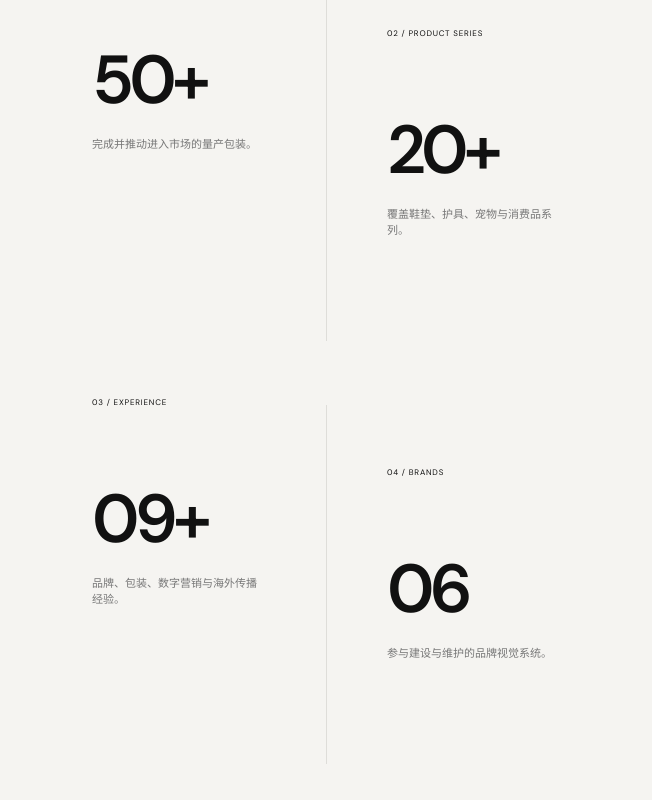
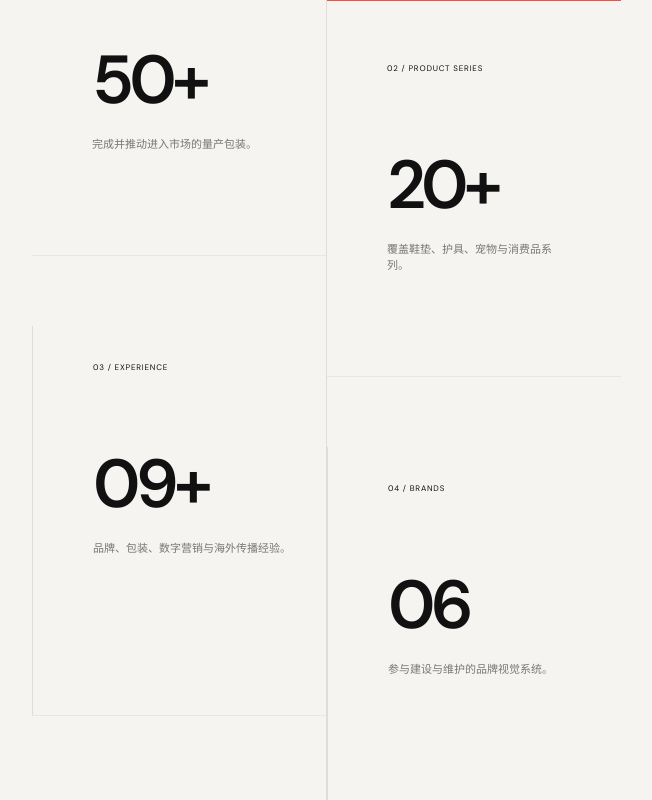
Before and after one commit to 1461760450-boop/zhuzi-design-space, a React (Vite) app: page / in a window 1280 px wide. Shown: the part 1540-2340 px from the top of the page, without its empty margins (608-1260 px from the left). Built offline with nearby package versions, Linux system fonts and the light colour scheme; the HTML template or start-up script is replaced by a standard one.

Commit message:
Rebuild metrics as independent staggered columns

```diff
--- a/src/App.tsx
+++ b/src/App.tsx
@@ -179,10 +179,14 @@ export default function App() {
             event.currentTarget.style.setProperty('--metric-x', '0')
             event.currentTarget.style.setProperty('--metric-y', '0')
           }}>
-            <article><div className="metric-inner"><small>01 / PACKAGES</small><CountUp value={50} suffix="+" /><p>完成并推动进入市场的量产包装。</p></div></article>
-            <article><div className="metric-inner"><small>02 / PRODUCT SERIES</small><CountUp value={20} suffix="+" /><p>覆盖鞋垫、护具、宠物与消费品系列。</p></div></article>
-            <article><div className="metric-inner"><small>03 / EXPERIENCE</small><CountUp value={9} suffix="+" /><p>品牌、包装、数字营销与海外传播经验。</p></div></article>
-            <article><div className="metric-inner"><small>04 / BRANDS</small><CountUp value={6} /><p>参与建设与维护的品牌视觉系统。</p></div></article>
+            <div className="metric-column">
+              <article className="metric-one"><div className="metric-inner"><small>01 / PACKAGES</small><CountUp value={50} suffix="+" /><p>完成并推动进入市场的量产包装。</p></div></article>
+              <article className="metric-three"><div className="metric-inner"><small>03 / EXPERIENCE</small><CountUp value={9} suffix="+" /><p>品牌、包装、数字营销与海外传播经验。</p></div></article>
+            </div>
+            <div className="metric-column metric-column-right">
+              <article className="metric-two"><div className="metric-inner"><small>02 / PRODUCT SERIES</small><CountUp value={20} suffix="+" /><p>覆盖鞋垫、护具、宠物与消费品系列。</p></div></article>
+              <article className="metric-four"><div className="metric-inner"><small>04 / BRANDS</small><CountUp value={6} /><p>参与建设与维护的品牌视觉系统。</p></div></article>
+            </div>
           </div>
           <div className="mission-next"><small><i /> 02 &nbsp; PORTFOLIO</small><strong>CASE<br />STUDIES.</strong><p>STRATEGY, VISUAL SYSTEMS<br />AND COMMERCIAL DELIVERY.</p></div>
         </div>
--- a/src/index.css
+++ b/src/index.css
@@ -45,10 +45,6 @@
 .metric-grid article:nth-child(3) .metric-inner{transform:translate3d(calc(var(--metric-x) * 6px),calc(var(--metric-y) * -9px),0)}
 .metric-grid article:nth-child(4) .metric-inner{transform:translate3d(calc(var(--metric-x) * -9px),calc(var(--metric-y) * -7px),0)}
 .metric-grid:hover .metric-inner{transition-duration:.12s}
-.metric-grid{row-gap:64px}
-.metric-grid article:nth-child(3){margin-top:0;border-top:0}
-.metric-grid article:nth-child(4){border-top:0}
-.metric-grid article:nth-child(3):before,.metric-grid article:nth-child(4):before{display:none}
 
 @media(max-width:900px){
   .metric-grid article{min-height:300px;padding:0}.metric-inner{padding:22px 12px}
@@ -57,6 +53,24 @@
 
 @media(prefers-reduced-motion:reduce){
   .metric-inner{transform:none!important;transition:none!important}
+}
+
+/* Independent masonry columns — prevents left/right overlap */
+.metric-grid{display:grid;grid-template-columns:1fr 1fr;gap:0;align-items:start;row-gap:0}
+.metric-column{min-width:0}
+.metric-column-right{padding-top:105px;border-left:1px solid var(--line)}
+.metric-grid article,.metric-grid article:nth-child(2),.metric-grid article:nth-child(3),.metric-grid article:nth-child(4){min-height:390px;margin:0;padding:0;border-top:0;border-bottom:1px solid #e9e7e2}
+.metric-grid article:before{display:none!important}
+.metric-grid .metric-one,.metric-grid .metric-two{border-top:3px solid var(--red)}
+.metric-grid .metric-three,.metric-grid .metric-four{border-top:0}
+.metric-grid .metric-one .metric-inner{transform:translate3d(calc(var(--metric-x) * 7px),calc(var(--metric-y) * 8px),0)}
+.metric-grid .metric-two .metric-inner{transform:translate3d(calc(var(--metric-x) * -8px),calc(var(--metric-y) * 6px),0)}
+.metric-grid .metric-three .metric-inner{transform:translate3d(calc(var(--metric-x) * 5px),calc(var(--metric-y) * -7px),0)}
+.metric-grid .metric-four .metric-inner{transform:translate3d(calc(var(--metric-x) * -6px),calc(var(--metric-y) * -5px),0)}
+
+@media(max-width:900px){
+  .metric-grid{grid-template-columns:1fr}.metric-column-right{padding-top:0;border-left:0}
+  .metric-grid article{min-height:280px}.metric-grid .metric-two{border-top:3px solid var(--red)}
 }
 
 /* Hanza-inspired scroll choreography */
```
